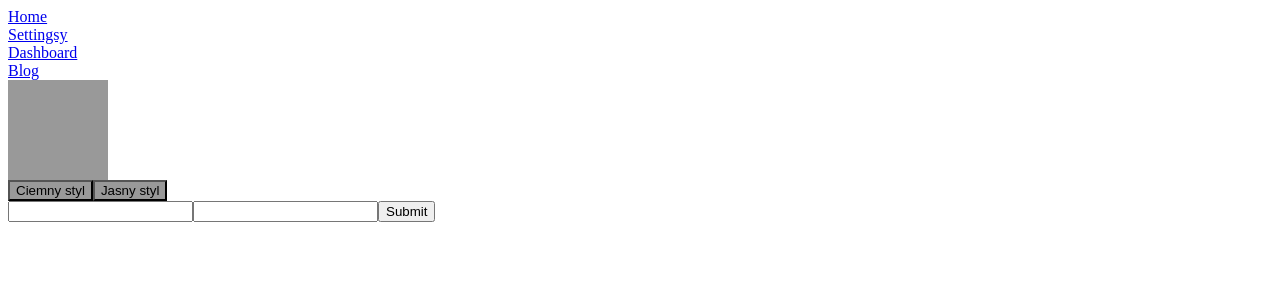
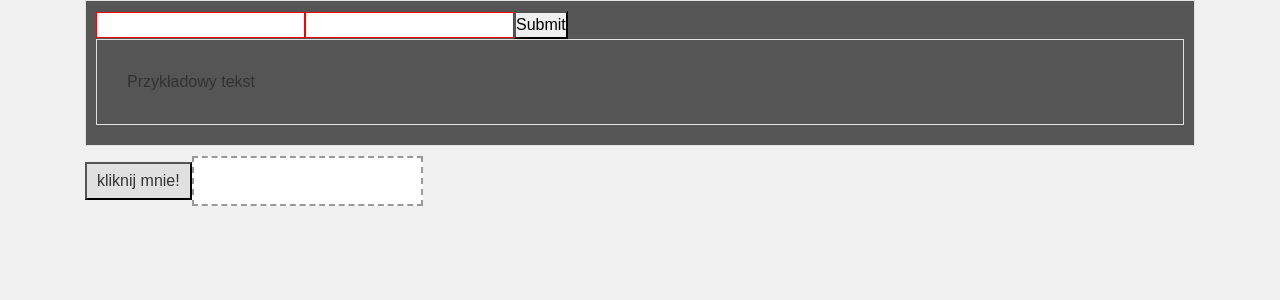
Before and after one commit to WingedPepcios/ReactIntroductingRed, a React (Create React App) app in the folder introducting/: page /settings in a window 1280 px wide. Shown: the top 300 px of the page. Built offline with nearby package versions, Linux system fonts and the light colour scheme.

Commit message:
Stylowanie

```diff
--- a/introducting/package.json
+++ b/introducting/package.json
@@ -6,10 +6,13 @@
     "@testing-library/jest-dom": "^4.2.4",
     "@testing-library/react": "^9.5.0",
     "@testing-library/user-event": "^7.2.1",
+    "bootstrap": "^4.5.2",
+    "node-sass": "^4.14.1",
     "react": "^16.13.1",
     "react-dom": "^16.13.1",
     "react-router-dom": "^5.2.0",
-    "react-scripts": "3.4.1"
+    "react-scripts": "3.4.1",
+    "styled-components": "^5.1.1"
   },
   "scripts": {
     "start": "react-scripts start",
--- a/introducting/public/index.html
+++ b/introducting/public/index.html
@@ -15,6 +15,7 @@
       user's mobile device or desktop. See https://developers.google.com/web/fundamentals/web-app-manifest/
     -->
     <link rel="manifest" href="%PUBLIC_URL%/manifest.json" />
+    <!-- <link rel="stylesheet" href="https://stackpath.bootstrapcdn.com/bootstrap/4.5.2/css/bootstrap.min.css" integrity="sha384-JcKb8q3iqJ61gNV9KGb8thSsNjpSL0n8PARn9HuZOnIxN0hoP+VmmDGMN5t9UJ0Z" crossorigin="anonymous"> -->
     <!--
       Notice the use of %PUBLIC_URL% in the tags above.
       It will be replaced with the URL of the `public` folder during the build.
--- a/introducting/src/App.jsx
+++ b/introducting/src/App.jsx
@@ -5,7 +5,9 @@ import {
   Switch,
   Redirect,
 } from 'react-router-dom';
+import { ThemeProvider } from 'styled-components';
 
+import { defaultValues } from './contexts/Theme';
 import Button from './atoms/Button';
 import Dumb from './atoms/Dumb';
 
@@ -15,10 +17,14 @@ import useInput from './hooks/useInput';
 import Header from './molecules/Header';
 import Logo from './molecules/Logo';
 import Image from './atoms/Image';
-import { ThemeProvider } from './contexts/Theme';
+// import { ThemeProvider } from './contexts/Theme';
 import Settings from './layouts/Settings';
 import Menu from './molecules/Menu';
 import Blog from './layouts/Blog';
+
+// import './styles/styles.css';
+import 'bootstrap/dist/css/bootstrap.min.css';
+import './styles/defaultStyles.scss';
 
 // const array = [
 //   { text: 'tak'},
@@ -48,11 +54,9 @@ const App = () => {
   }
 
   return (
-    <ThemeProvider>
+    <div className="container">
+      <ThemeProvider theme={defaultValues} >
         <Router>
-        <Header>
-          <Menu />
-        </Header>
           <Route exact path="/">
             Home
           </Route>
@@ -74,6 +78,7 @@ const App = () => {
           </Route>
         </Router>
       </ThemeProvider>
+    </div>
   );
 }
 
--- a/introducting/src/atoms/Button.jsx
+++ b/introducting/src/atoms/Button.jsx
@@ -5,7 +5,7 @@ const Button = ({ children, ...restOfProps }) => {
   const { backgroundColor } = useContext(ThemeContext);
 
   return (
-    <button style={{ backgroundColor }}  {...restOfProps}>
+    <button className="btn" style={{ backgroundColor }}  {...restOfProps}>
       {children}
     </button>
   );
--- a/introducting/src/atoms/Input.jsx
+++ b/introducting/src/atoms/Input.jsx
@@ -2,7 +2,7 @@ import React, { useContext } from 'react';
 import { useState } from 'react';
 import { useEffect } from 'react';
 
-const Input = ({ context, name }) => {
+const Input = ({ context, name, className }) => {
   const { setInputsValue } = useContext(context);
   const [value, setValue] = useState('');
 
@@ -15,7 +15,7 @@ const Input = ({ context, name }) => {
 
 
   return (
-    <input value={value} onChange={(e) => setValue(e.target.value )} />
+    <input className={className} value={value} onChange={(e) => setValue(e.target.value )} />
   );
 };
 
--- a/introducting/src/contexts/Theme.js
+++ b/introducting/src/contexts/Theme.js
@@ -3,7 +3,7 @@ import React, { useState } from 'react';
 export const ThemeContext = React.createContext();
 
 export const defaultValues = {
-  backgroundColor: '#999',
+  backgroundColor: '#555',
   textColor: '#333',
 }
 
--- a/introducting/src/layouts/Settings.jsx
+++ b/introducting/src/layouts/Settings.jsx
@@ -1,9 +1,71 @@
 import React from 'react';
 import UserDataForm from '../molecules/UserDataForm';
+import styled, { keyframes } from 'styled-components';
+
+import Input from '../atoms/Input';
+import { FormContext, FormProvider } from '../contexts/Form';
+
+const rotate = keyframes`
+  from {
+    transform: rotate(0deg);
+  }
+
+  to {
+    transform: rotate(360deg);
+  }
+`;
+
+const Wrapper = styled.div`
+  border: 1px solid #e0e0e0;
+  background-color: ${({ theme: { backgroundColor } }) => backgroundColor};
+
+  input {
+    border: 1px solid red;
+
+    &:hover {
+      background-color: #e0e0e0;
+    }
+  }
+`;
+
+const WrapperLarge = styled(Wrapper)`
+  padding: 30px;
+  ${props => props.margin ? `margin-bottom: ${props.margin}px;` : ''}
+`;
+
+const WrapperLite = styled(Wrapper)`
+  padding: 10px;
+  margin-bottom: 10px;
+`;
+
+const StyledButton = styled.button`
+  padding: 5px 10px;
+  color: #333;
+  background: #e0e0e0;
+`;
+
+const StyledInput = styled(Input)`
+  padding: 5px 10px;
+  border: 2px dashed #999;
+  height: 50px;
+  font-size: 16px;
+  animation: ${rotate} 2s linear infinite;
+`;
 
 const Settings = () => {
   return (
-    <UserDataForm />
+    <FormProvider>
+      <WrapperLite>
+        <UserDataForm />
+        <WrapperLarge margin="10" >
+          Przykładowy tekst
+        </WrapperLarge>
+      </WrapperLite>
+      <StyledButton onClick={() => { console.log('Kliknięty') }}>
+        kliknij mnie!
+      </StyledButton>
+      <StyledInput context={FormContext} name="email" />
+    </FormProvider>
   );
 };
 
--- /dev/null
+++ b/introducting/src/styles/defaultStyles.scss
@@ -0,0 +1,19 @@
+$color: #333;
+$backgroundColor: #f0f0f0;
+
+* {
+  box-sizing: border-box;
+  padding: 0;
+  margin: 0;
+}
+
+html {
+  font-size: 10px;
+}
+
+body {
+  font-size: 1.6rem;
+  font-family: Arial;
+  color: $color;
+  background-color: $backgroundColor;
+}
--- /dev/null
+++ b/introducting/src/styles/styles.css
@@ -0,0 +1,14 @@
+.btn {
+  padding:  5px 10px;
+  border: none;
+}
+
+.btn:hover {
+  background-color: #e0e0e0;
+}
+
+body {
+  font-size: 14px;
+  font-family: Arial;
+  color: #333;
+}
```
Also changed, not shown: introducting/src/atoms/Icons.jsx (added), introducting/src/atoms/Wrappers.jsx (added), 2 other files (tests, documents, lock files or other folders). Lines whose indentation alone changed are shown as unchanged.
